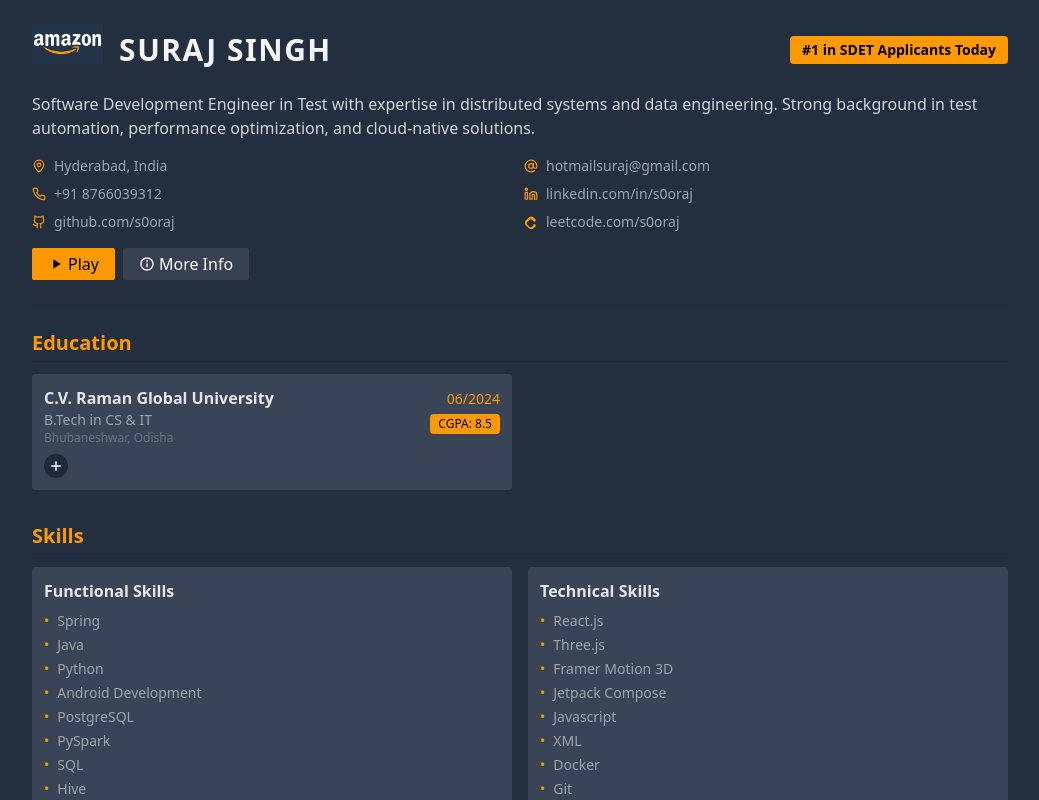
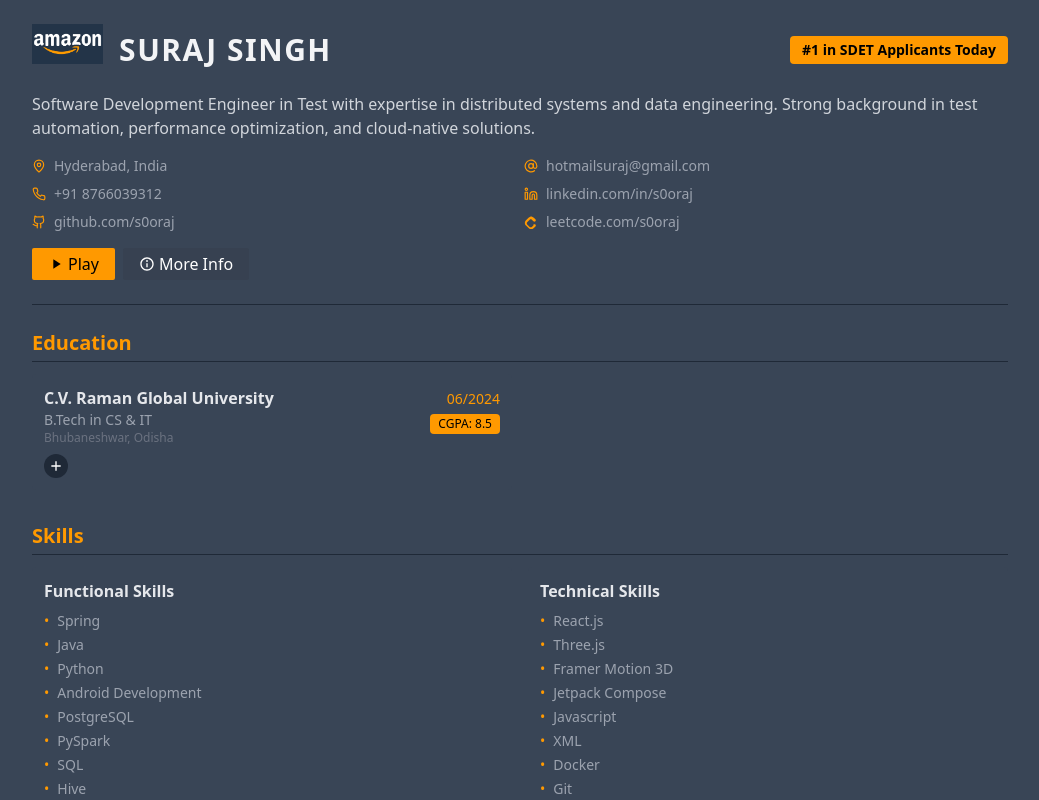
Before and after one commit to s0oraj/modified-resume, a React app: page / in a window 1280 px wide. Shown: the top 800 px of the page, without its empty margins (120-1159 px from the left). Built offline with nearby package versions, Linux system fonts and the light colour scheme; the HTML template or start-up script is replaced by a standard one.

Commit message:
initial commit

```diff
--- a/src/App.tsx
+++ b/src/App.tsx
@@ -1,7 +1,7 @@
 import React from 'react';
 import { Resume } from './components/Resume';
 export function App() {
-  return <div className="flex w-full min-h-screen bg-[#232F3E]">
+  return <div className="flex w-full min-h-screen bg-card">
       <Resume />
     </div>;
 }
--- a/src/index.css
+++ b/src/index.css
@@ -2,4 +2,5 @@
 @import 'tailwindcss/base';
 @import 'tailwindcss/components';
 @import 'tailwindcss/utilities';
+@import './styles/colors.css';
 /* DO NOT DELETE THESE TAILWIND IMPORTS, OTHERWISE THE STYLING WILL NOT RENDER AT ALL */
```
